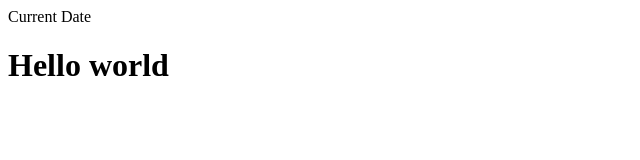
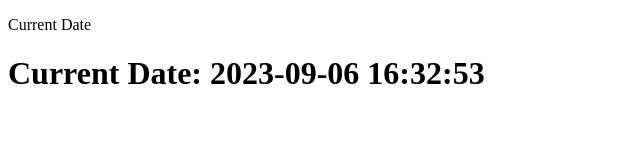
Before and after one commit to alhexp/webScrapping, a plain HTML site: page index.html in a window 1280 px wide. Shown: the whole page, without its empty margins (0-640 px from the left). Drawn offline with Linux system fonts and the light colour scheme.

Commit message:
deploy: d4c6cdef96e1cecfd55e3ee37728ee6f9351e943

```diff
--- a/index.html
+++ b/index.html
@@ -1,11 +1,13 @@
 <!DOCTYPE html>
 <html>
  <head>
-  Current Date
  </head>
  <body>
+  <p>
+   Current Date
+  </p>
   <h1>
-   Hello world
+   Current Date: 2023-09-06 16:32:53
   </h1>
  </body>
 </html>
```
